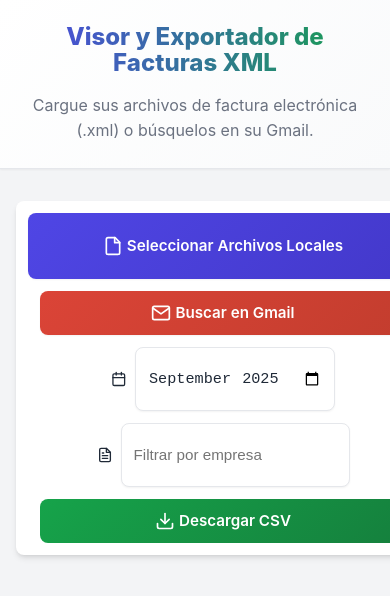
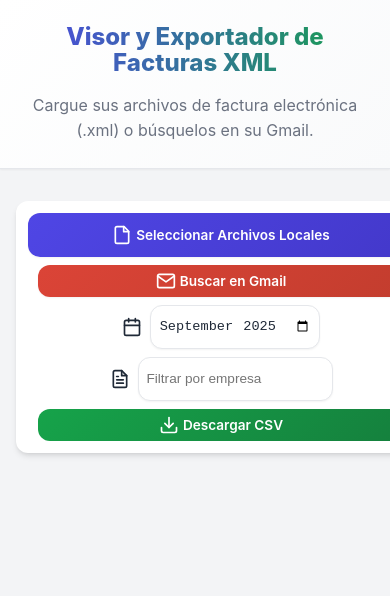
Before and after one commit to century909/xml-to-csv-pwa, a React (Vite) app: page / in a window 390 px wide. Shown: the top 596 px of the page. Built offline with nearby package versions, Linux system fonts and the light colour scheme.

Commit message:
Revert "refactor(estilos): Mejorar apariencia de botones y layout móvil"
This reverts commit cb3f8db100f99fa8ca85c6c4a4275b0525ddfd29.

```diff
--- a/src/App.css
+++ b/src/App.css
@@ -19,7 +19,7 @@
   --shadow-sm: 0 1px 2px 0 rgb(0 0 0 / 0.05);
   --shadow-md: 0 4px 6px -1px rgb(0 0 0 / 0.1), 0 2px 4px -2px rgb(0 0 0 / 0.1);
   --shadow-lg: 0 10px 15px -3px rgb(0 0 0 / 0.1), 0 4px 6px -4px rgb(0 0 0 / 0.1);
-  --border-radius: 8px;
+  --border-radius: 12px;
   --transition: all 0.2s ease-in-out;
 }
 
@@ -90,6 +90,9 @@ main {
   background-color: var(--card-background);
   border-radius: var(--border-radius);
   box-shadow: var(--shadow-md);
+  max-width: 1000px;
+  margin-left: auto;
+  margin-right: auto;
 }
 
 input[type="file"] {
@@ -140,6 +143,22 @@ input[type="file"] {
 
 .button-upload:hover:not(:disabled) {
   background: linear-gradient(135deg, var(--primary-hover) 0%, #3730A3 100%);
+}
+
+/* Ajustes específicos para el botón de selección de archivos en móviles */
+@media (max-width: 768px) {
+  .button-upload {
+    padding: 8px 10px;
+    font-size: 0.85rem;
+  }
+}
+
+@media (max-width: 480px) {
+  .button-upload {
+    padding: 6px 8px;
+    font-size: 0.8rem;
+    gap: 3px;
+  }
 }
 
 /* Download Button */
@@ -312,19 +331,18 @@ tbody tr:hover {
 
   .button {
     width: 100%;
-    padding: 12px;
-    font-size: 1rem;
-    min-height: 44px;
+    padding: 8px 12px;
+    font-size: 0.9rem;
+    min-height: 36px;
     min-width: auto; /* Eliminar ancho mínimo en móviles */
     white-space: normal; /* Permitir que el texto se divida en varias líneas */
     text-align: center; /* Centrar el texto */
   }
 
   .month-selector, .company-selector {
-    width: 100%;
-    padding: 10px 12px;
-    font-size: 1rem;
-    min-height: 44px;
+    padding: 6px 10px;
+    font-size: 0.9rem;
+    min-height: 36px;
   }
 
   th, td {
@@ -347,13 +365,13 @@ tbody tr:hover {
 
   .actions {
     padding: 0.75rem;
-    gap: 0.75rem;
+    gap: 0.5rem;
   }
 
   .button {
-    padding: 12px;
-    font-size: 0.95rem;
-    min-height: 42px;
+    padding: 6px 10px;
+    font-size: 0.85rem;
+    min-height: 32px;
     gap: 4px;
     min-width: auto; /* Asegurar que no haya ancho mínimo */
     white-space: normal; /* Permitir que el texto se divida en varias líneas */
@@ -361,9 +379,9 @@ tbody tr:hover {
   }
 
   .month-selector, .company-selector {
-    padding: 10px 12px;
-    font-size: 0.95rem;
-    min-height: 42px;
+    padding: 5px 8px;
+    font-size: 0.85rem;
+    min-height: 32px;
   }
 
   th, td {
```
